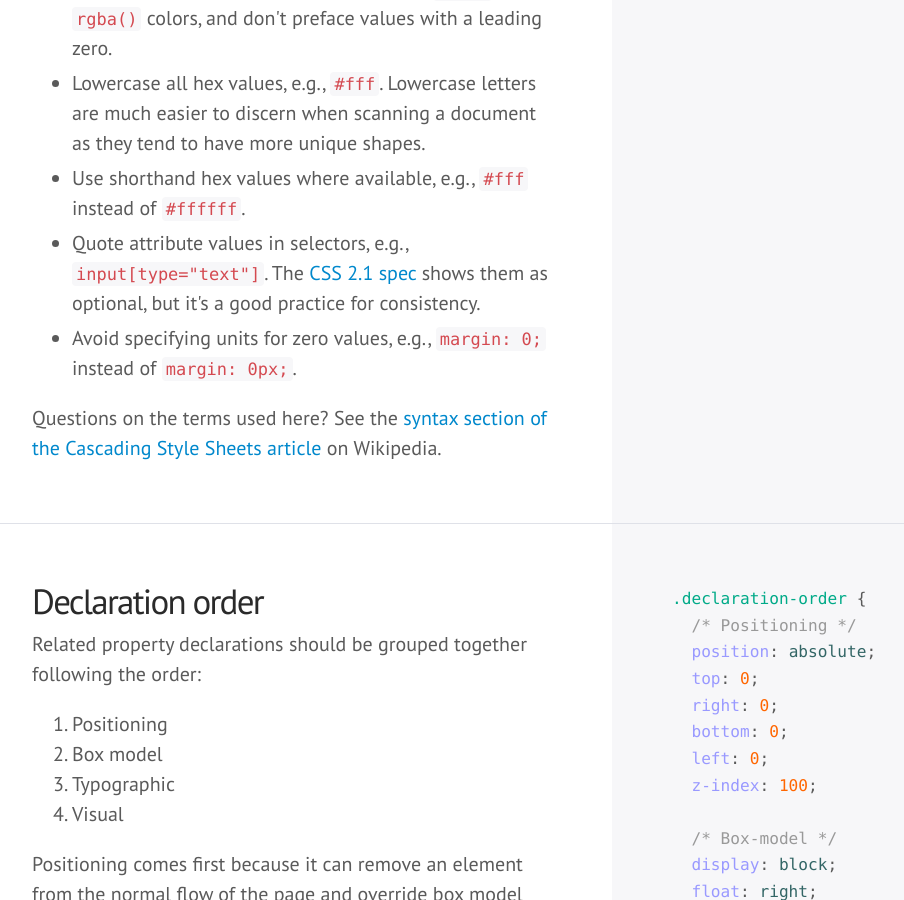
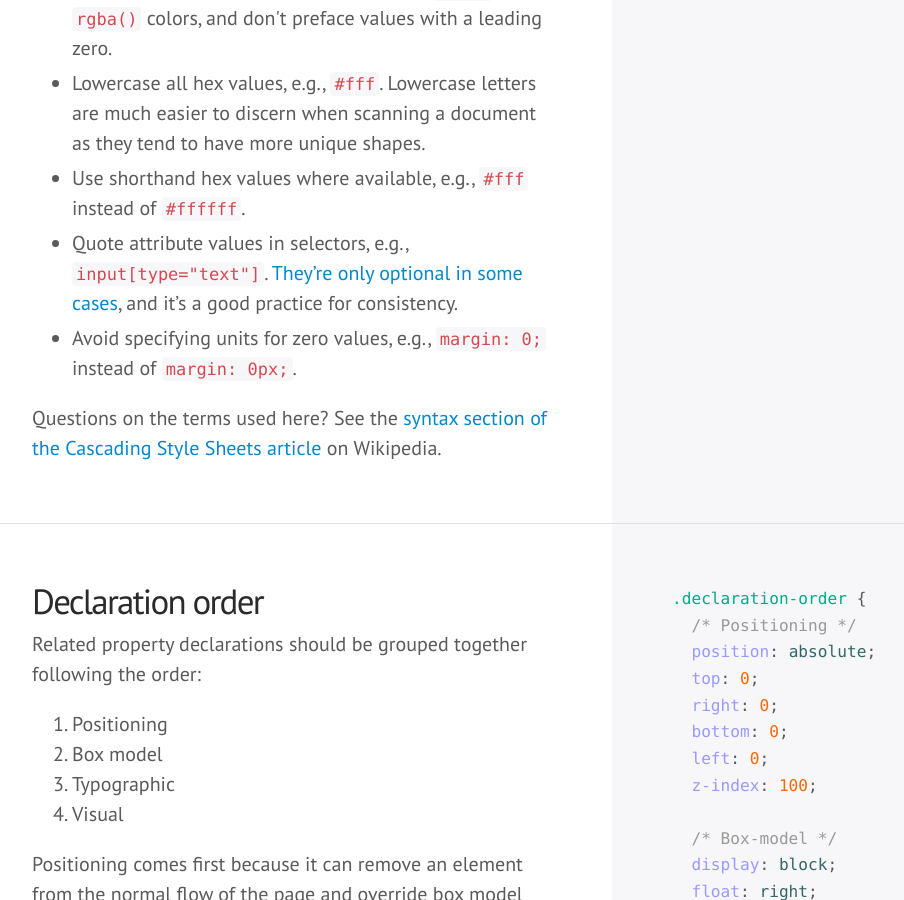
Before and after one commit to mdo/code-guide, a Jekyll site: the page built from index.html, in a window 1280 px wide and 900 px high, scrolled down 5152 px. Shown: the whole window, without its empty margins (28-932 px from the left). Built offline with Jekyll 4.4.1, drawn with Linux system fonts in a browser that asks for light colours; Markdown is read by kramdown in place of the engine named in the settings; comment, search, counter and statistics services are not loaded.

Commit message:
Correct misinformation regarding quotes in CSS attribute selectors
The CSS 2.1 spec doesn’t show quotes “as optional” at all. Whether they can or cannot be removed depends entirely on the attribute value. See <http://mathiasbynens.be/notes/unquoted-attribute-values#css> for details, or <http://mothereff.in/unquoted-attributes> for a tool that probably visualizes this more clearly.

```diff
--- a/index.html
+++ b/index.html
@@ -176,7 +176,7 @@ layout: default
       <li>Don't include spaces after commas <em>within</em> <code>rgb()</code> or <code>rgba()</code> colors, and don't preface values with a leading zero.</li>
       <li>Lowercase all hex values, e.g., <code>#fff</code>. Lowercase letters are much easier to discern when scanning a document as they tend to have more unique shapes.</li>
       <li>Use shorthand hex values where available, e.g., <code>#fff</code> instead of <code>#ffffff</code>.</li>
-      <li>Quote attribute values in selectors, e.g., <code>input[type="text"]</code>. The <a href="http://www.w3.org/TR/CSS2/selector.html#matching-attrs">CSS 2.1 spec</a> shows them as optional, but it's a good practice for consistency.</li>
+      <li>Quote attribute values in selectors, e.g., <code>input[type="text"]</code>. <a href="http://mathiasbynens.be/notes/unquoted-attribute-values#css">They’re only optional in some cases</a>, and it’s a good practice for consistency.</li>
       <li>Avoid specifying units for zero values, e.g., <code>margin: 0;</code> instead of <code>margin: 0px;</code>.</li>
     </ul>
     <p>Questions on the terms used here? See the <a href="http://en.wikipedia.org/wiki/Cascading_Style_Sheets#Syntax">syntax section of the Cascading Style Sheets article</a> on Wikipedia.</p>
```
